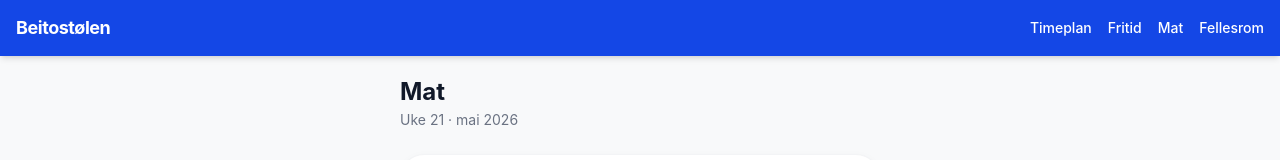
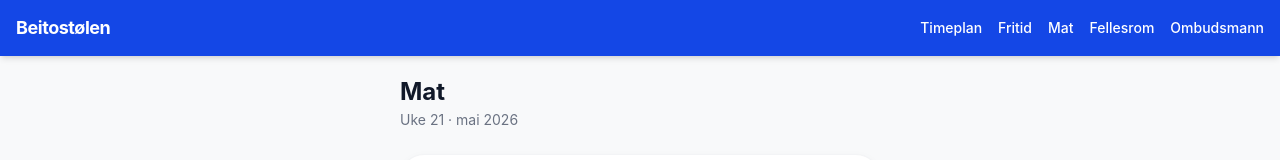
Before and after one commit to martinlarsen853-source/Trening-, a Next.js app in the folder beitostolen/: page /mat in a window 1280 px wide. Shown: the top 160 px of the page. Built offline with nearby package versions, Linux system fonts and the light colour scheme; no server answers; the database is empty.

Commit message:
Add Ombudsmann link to nav
https://claude.ai/code/session_01YMMxfpeVZJSHnerBwUhYWE

```diff
--- a/beitostolen/src/app/layout.tsx
+++ b/beitostolen/src/app/layout.tsx
@@ -28,6 +28,7 @@ export default function RootLayout({ children }: { children: React.ReactNode })
             <a href="/fritid" className="hover:text-blue-200 transition-colors">Fritid</a>
             <a href="/mat" className="hover:text-blue-200 transition-colors">Mat</a>
             <a href="/fellesrom" className="hover:text-blue-200 transition-colors">Fellesrom</a>
+            <a href="https://ombudsmann-6u0j9kup8-martins-projects-f84ff334.vercel.app" target="_blank" rel="noopener noreferrer" className="hover:text-blue-200 transition-colors">Ombudsmann</a>
           </div>
         </nav>
         <main className="pt-14 pb-6 min-h-screen">
```
